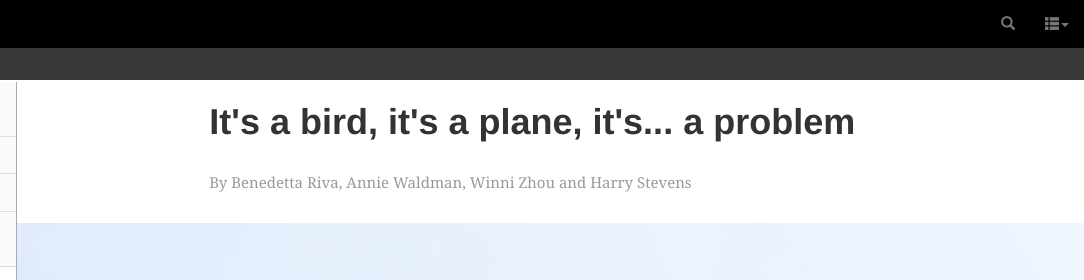
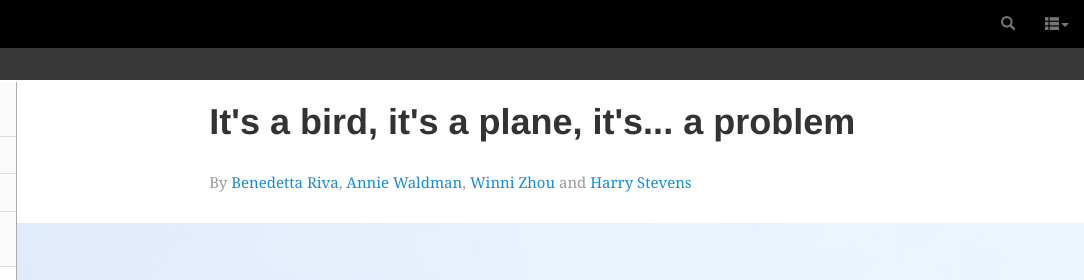
Before and after one commit to HarryStevens/birdstrike-site, a plain HTML site: page index.html in a window 1280 px wide. Shown: the top 280 px of the page, 196-1280 px from the left. Drawn offline with nearby package versions, Linux system fonts and the light colour scheme; a script that the page names is missing.

Commit message:
Layout working with vizzes

```diff
--- a/index.html
+++ b/index.html
@@ -100,7 +100,7 @@
 						It's a bird, it's a plane, it's... a problem
 					</div>
 					<div class="byline">
-						By Benedetta Riva, Annie Waldman, Winni Zhou and Harry Stevens
+						By <a href="https://twitter.com/benny_riva">Benedetta Riva</a>, <a href="https://twitter.com/AnnieWaldman">Annie Waldman</a>, <a href="https://twitter.com/winnnni">Winni Zhou</a> and <a href="https://twitter.com/harry_stevens">Harry Stevens</a>
 					</div>
 					<div class="feature-image">
 						<img src="images/story1_header.jpg" />
@@ -312,7 +312,7 @@
 						The hapless birds
 					</div>
 					<div class="byline">
-						By Benedetta Riva, Annie Waldman, Winni Zhou and Harry Stevens
+						By <a href="https://twitter.com/benny_riva">Benedetta Riva</a>, <a href="https://twitter.com/AnnieWaldman">Annie Waldman</a>, <a href="https://twitter.com/winnnni">Winni Zhou</a> and <a href="https://twitter.com/harry_stevens">Harry Stevens</a>
 					</div>
 					<div class="feature-image">
 						<img src="images/story2_header.jpg" />
--- a/styles.css
+++ b/styles.css
@@ -236,7 +236,7 @@ a.dropdown-toggle:hover b {
 
 /*VISUALIZATIONS*/
 .viz {
-	width: 125%;
+	width: 120%;
 	height: 500px;
 	margin-left:-130px;
 }
```
